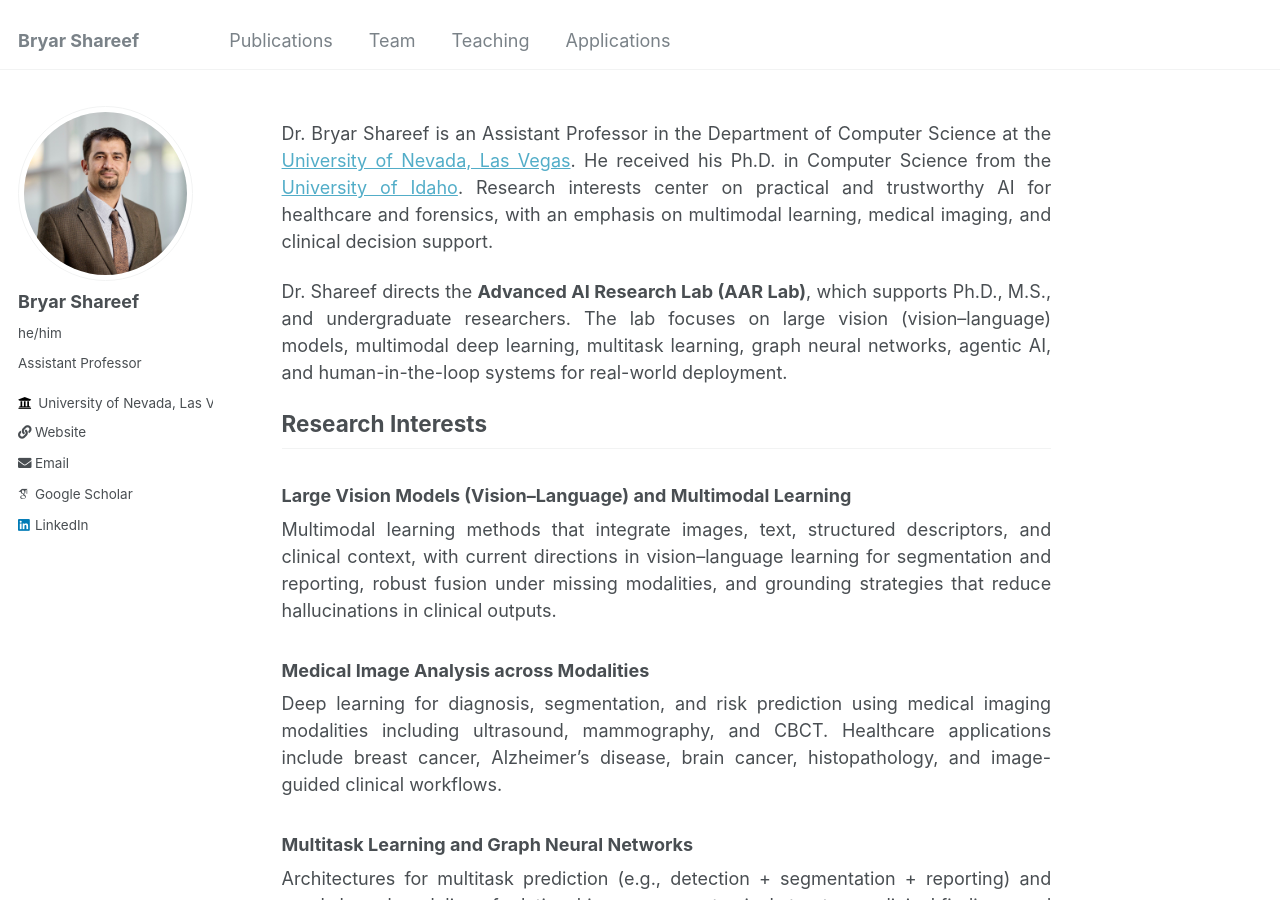
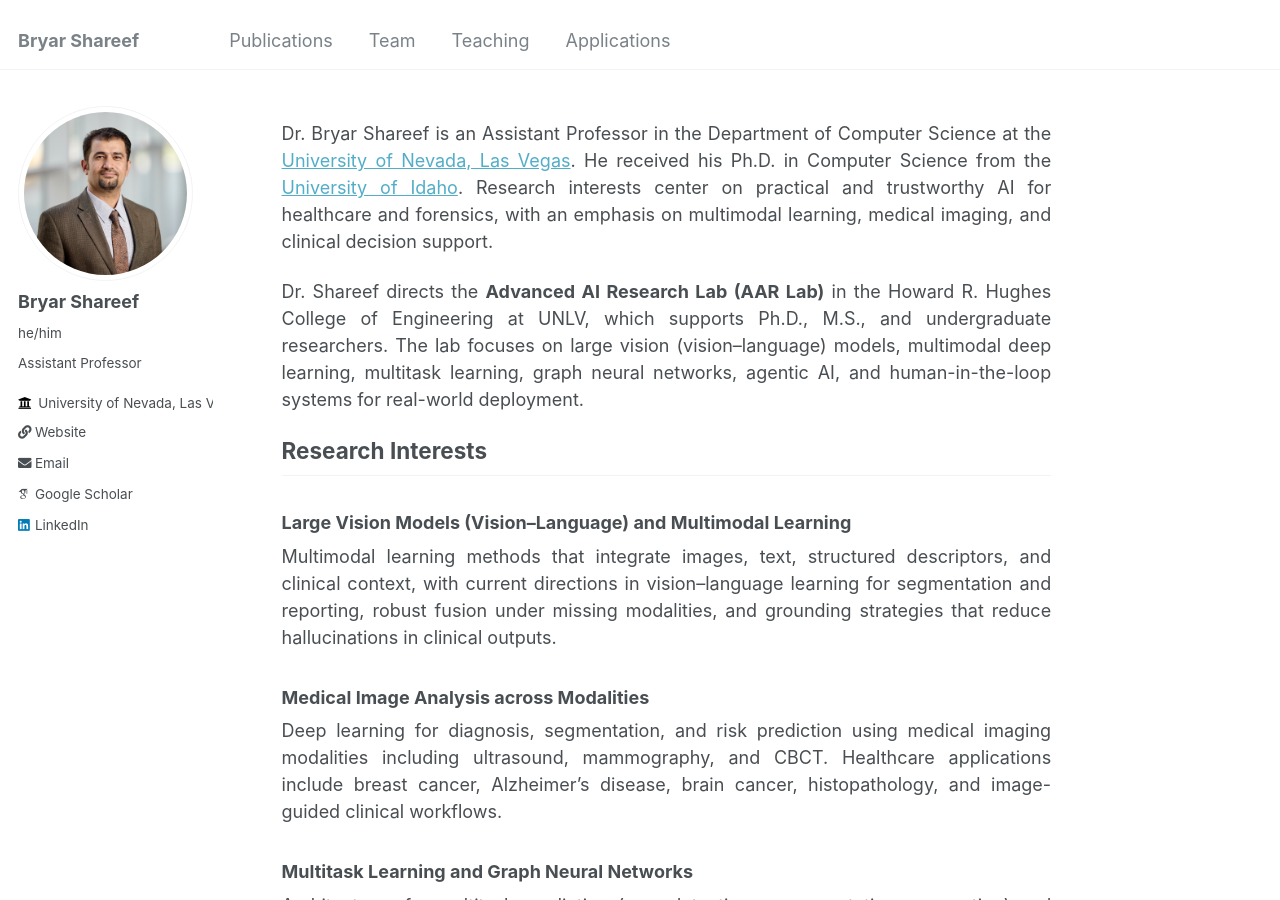
Before and after one commit to bryarshareef/bryarshareef.github.io, a Jekyll site: the page built from _pages/about.md, in a window 1280 px wide and 900 px high. Built offline with Jekyll 4.4.1, drawn with Linux system fonts in a browser that asks for light colours; some web fonts are replaced.

Commit message:
About Page 3

```diff
--- a/_pages/about.md
+++ b/_pages/about.md
@@ -17,7 +17,7 @@ medical imaging, and clinical decision support.
 </p>
 
 <p style="text-align:justify">
-Dr. Shareef directs the <b>Advanced AI Research Lab (AAR Lab)</b>, which supports Ph.D., M.S., and undergraduate researchers.
+Dr. Shareef directs the <b>Advanced AI Research Lab (AAR Lab)</b> in the Howard R. Hughes College of Engineering at UNLV, which supports Ph.D., M.S., and undergraduate researchers.
 The lab focuses on large vision (vision–language) models, multimodal deep learning, multitask learning, graph neural networks,
 agentic AI, and human-in-the-loop systems for real-world deployment.
 </p>
```
